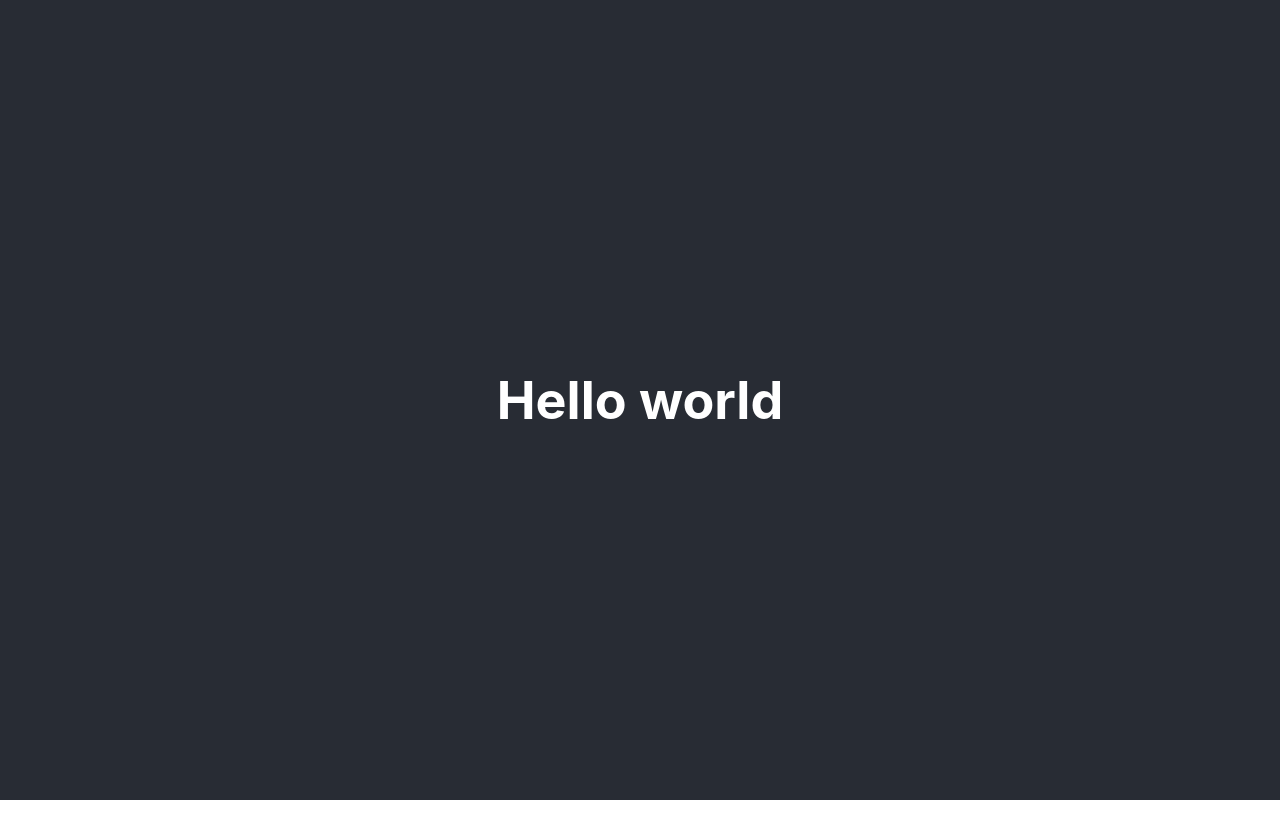
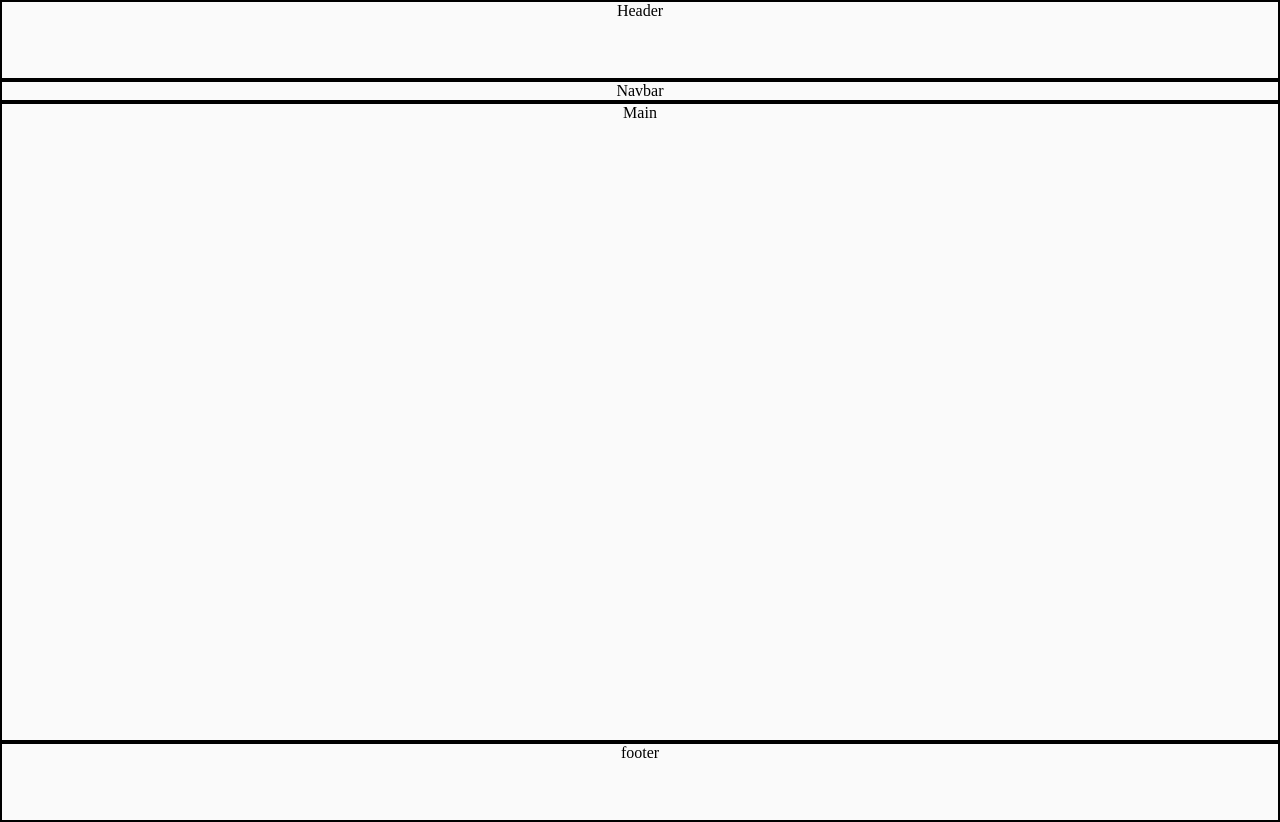
Before and after one commit to veer-a1505/notes-app, a React (Create React App) app in the folder frontend/: page / in a window 1280 px wide. Before the commit the page ends 800 px from the top, so only its background shows below. Built offline with nearby package versions, Linux system fonts and the light colour scheme.

Commit message:
added signup and signin form

```diff
--- a/frontend/package.json
+++ b/frontend/package.json
@@ -3,6 +3,7 @@
   "version": "0.1.0",
   "private": true,
   "dependencies": {
+    "@material-ui/core": "^4.11.4",
     "@testing-library/jest-dom": "^5.12.0",
     "@testing-library/react": "^11.2.6",
     "@testing-library/user-event": "^12.8.3",
--- a/frontend/public/index.html
+++ b/frontend/public/index.html
@@ -24,6 +24,9 @@
       work correctly both with client-side routing and a non-root public URL.
       Learn how to configure a non-root public URL by running `npm run build`.
     -->
+    <!-- FONT AWSOME -->
+    <link rel="stylesheet" href="https://cdnjs.cloudflare.com/ajax/libs/font-awesome/5.15.3/css/all.min.css" integrity="sha512-iBBXm8fW90+nuLcSKlbmrPcLa0OT92xO1BIsZ+ywDWZCvqsWgccV3gFoRBv0z+8dLJgyAHIhR35VZc2oM/gI1w==" crossorigin="anonymous" />
+
     <title>React App</title>
   </head>
   <body>
--- a/frontend/src/App.css
+++ b/frontend/src/App.css
@@ -1,38 +1,118 @@
-.App {
-  text-align: center;
+body {
+  background: #fafafa;
 }
 
-.App-logo {
-  height: 40vmin;
-  pointer-events: none;
+.form-container {
+  max-width: 600px;
+  border-radius: 4px;
+  margin: 12rem auto;
+  height: 50vh;
 }
 
-@media (prefers-reduced-motion: no-preference) {
-  .App-logo {
-    animation: App-logo-spin infinite 20s linear;
-  }
+.form-container .form-heading {
+  margin: 2.5em auto;
+  font-variant: small-caps;
+  line-height: 1.5;
+  font-size: 1.5em;
+  display: grid;
+  text-align: center;
+  justify-content: center;
 }
 
-.App-header {
-  background-color: #282c34;
-  min-height: 100vh;
+form {
+  padding: 2em;
+  margin: 1em auto;
   display: flex;
   flex-direction: column;
   align-items: center;
   justify-content: center;
-  font-size: calc(10px + 2vmin);
-  color: white;
 }
 
-.App-link {
-  color: #61dafb;
+.input-container {
+  display: flex;
+  flex-direction: row;
+  align-items: center;
+  justify-content: center;
+  width: 100%;
+  margin-bottom: 1em;
 }
 
-@keyframes App-logo-spin {
-  from {
-    transform: rotate(0deg);
-  }
-  to {
-    transform: rotate(360deg);
-  }
+.icon {
+  padding: 0.9em;
+  color: #4f93de;
+  min-height: 1em;
+  text-align: center;
 }
+
+.input-field {
+  width: 70%;
+  padding: 1em;
+  outline: none;
+  border: none;
+  border-bottom: 1px solid black;
+}
+
+form button {
+  width: 25%;
+  height: 3em;
+  text-align: center;
+  background: #4f93de;
+  color: white;
+  outline: none;
+  border: none;
+  border-radius: 0.5em;
+  cursor: pointer;
+  opacity: 0.9;
+}
+
+input[type='text'],
+input[type='password'],
+input[type='email'] {
+  font-size: 1em;
+}
+
+.input-field:focus {
+  border-bottom: 1px solid #4f93de;
+}
+
+form button:hover {
+  opacity: 1;
+}
+
+.form-container .signup-link {
+  display: flex;
+  justify-content: center;
+  text-transform: capitalize;
+  color: #4f93de;
+}
+
+.signup-link h4:hover {
+  cursor: pointer;
+}
+/* Dashboard */
+.header {
+  border: 2px solid black;
+  width: 100%;
+  height: 10vh;
+  text-align: center;
+}
+
+.navbar {
+  width: 100%;
+  border: 2px solid black;
+  text-align: center;
+}
+
+.footer {
+  width: 100%;
+  text-align: center;
+  height: 10vh;
+  border: 2px solid black;
+}
+
+.main {
+  width: 100%;
+  height: 80vh;
+  text-align: center;
+  border: 2px solid black;
+}
--- a/frontend/src/App.js
+++ b/frontend/src/App.js
@@ -1,11 +1,14 @@
 import './App.css'
+import Home from './components/Home'
+import Signin from './components/Signin'
+import Signup from './components/Signup'
 
 function App() {
   return (
-    <div className='App'>
-      <header className='App-header'>
-        <h1>Hello world</h1>
-      </header>
+    <div>
+      {/* <Signin /> */}
+      {/* <Signup /> */}
+      <Home />
     </div>
   )
 }
--- /dev/null
+++ b/frontend/src/components/Home.js
@@ -0,0 +1,14 @@
+import React from 'react'
+
+const Home = () => {
+  return (
+    <div>
+      <header className='header'>Header</header>
+      <section className='navbar'>Navbar</section>
+      <main className='main'>Main</main>
+      <section className='footer'>footer</section>
+    </div>
+  )
+}
+
+export default Home
--- /dev/null
+++ b/frontend/src/components/Signin.js
@@ -0,0 +1,39 @@
+import React from 'react'
+
+const Signin = () => {
+  return (
+    <div className='form-container'>
+      <div className='form-heading'>
+        <h3>Welome Back</h3>
+        <p>Enter your credentials to acccess your account</p>
+      </div>
+
+      <form>
+        <div className='input-container'>
+          <i class='far fa-envelope icon'> </i>
+          <input
+            type='email'
+            className='input-field'
+            placeholder='Enter your email'
+          />
+        </div>
+
+        <div className='input-container'>
+          <i class='fas fa-lock icon'></i>
+          <input
+            type='password'
+            className='input-field'
+            placeholder='Enter your password'
+          />
+        </div>
+        <button type='submit'>Sign in</button>
+      </form>
+
+      <div className='signup-link'>
+        <h4>Sign up</h4>
+      </div>
+    </div>
+  )
+}
+
+export default Signin
--- /dev/null
+++ b/frontend/src/components/Signup.js
@@ -0,0 +1,44 @@
+import React from 'react'
+
+const Signup = () => {
+  return (
+    <div className='form-container'>
+      <div className='form-heading'>
+        <h3>Welome!!!</h3>
+        <p>create an account and manage your all notes here</p>
+      </div>
+
+      <form>
+        <div className='input-container'>
+          <i class='far fa-user icon'></i>
+          <input
+            type='text'
+            className='input-field'
+            placeholder='Enter your username'
+          />
+        </div>
+
+        <div className='input-container'>
+          <i class='far fa-envelope icon'> </i>
+          <input
+            type='email'
+            className='input-field'
+            placeholder='Enter your email'
+          />
+        </div>
+
+        <div className='input-container'>
+          <i class='fas fa-lock icon'></i>
+          <input
+            type='password'
+            className='input-field'
+            placeholder='Enter your password'
+          />
+        </div>
+        <button type='submit'>Sign up</button>
+      </form>
+    </div>
+  )
+}
+
+export default Signup
--- a/frontend/src/index.css
+++ b/frontend/src/index.css
@@ -1,13 +1,8 @@
-body {
+* {
+  padding: 0;
   margin: 0;
-  font-family: -apple-system, BlinkMacSystemFont, 'Segoe UI', 'Roboto', 'Oxygen',
-    'Ubuntu', 'Cantarell', 'Fira Sans', 'Droid Sans', 'Helvetica Neue',
-    sans-serif;
-  -webkit-font-smoothing: antialiased;
-  -moz-osx-font-smoothing: grayscale;
+  box-sizing: border-box;
 }
 
-code {
-  font-family: source-code-pro, Menlo, Monaco, Consolas, 'Courier New',
-    monospace;
+body {
 }
```
Also changed, not shown: 1 other file (tests, documents, lock files or other folders).
